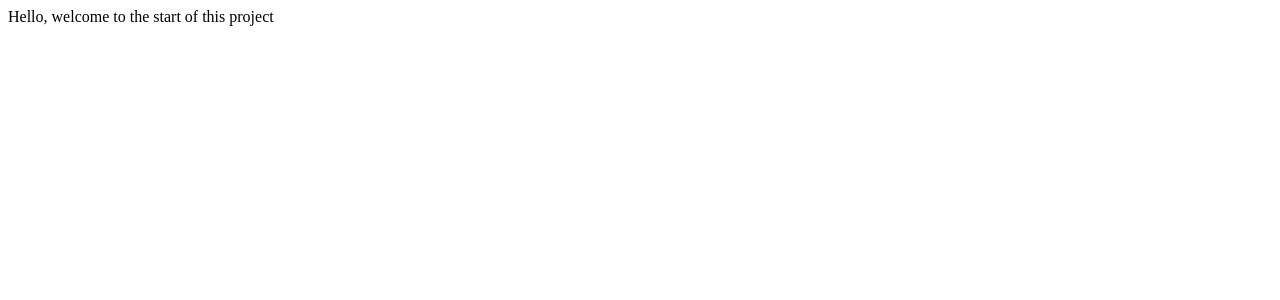
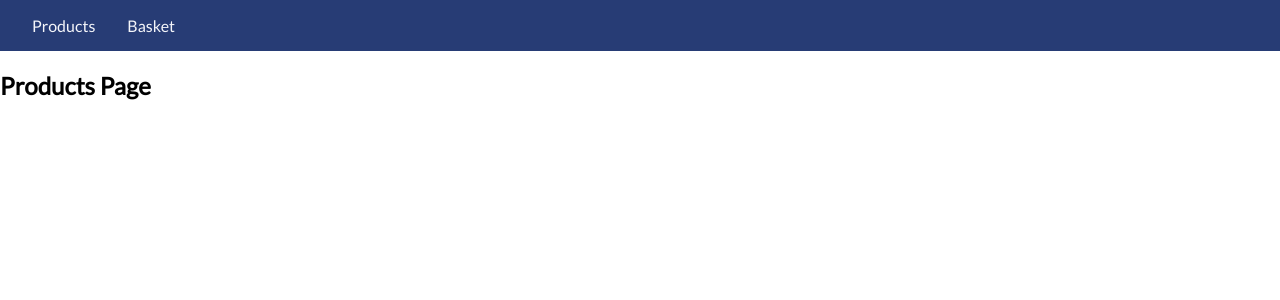
Before and after one commit to mazaherm/my-redux-shop, a React (Create React App) app: page / in a window 1280 px wide. Shown: the top 300 px of the page. Built offline with nearby package versions, Linux system fonts and the light colour scheme.

Commit message:
creates pages to navigate and uses react-router to navigate

```diff
--- a/src/App.js
+++ b/src/App.js
@@ -1,8 +1,23 @@
 import React from 'react';
+import { BrowserRouter as Router, Switch, Route, Redirect } from 'react-router-dom';
+
+import Navbar from './components/Navbar/Navbar';
+
+import ProductsPage from './pages/ProductsPage';
+import ProductPage from './pages/ProductPage';
+import BasketPage from './pages/BasketPage';
 
 const App = () => {
   return (
-    <div>Hello, welcome to the start of this project</div>
+    <Router>
+      <Navbar />
+      <Switch>
+        <Route exact path='/' component={ProductsPage} />
+        <Route exact path='/products/:id' component={ProductPage} />
+        <Route exact path='/basket' component={BasketPage} />
+        <Redirect to='/' />
+      </Switch>
+    </Router>
   )
 }
 
--- /dev/null
+++ b/src/components/Navbar/Navbar.js
@@ -0,0 +1,17 @@
+import React from 'react';
+import { Link } from 'react-router-dom';
+
+import './Navbar.scss';
+
+const Navbar = () => {
+  return (
+    <nav className='Navbar'>
+      <section>
+        <Link className='Navbar__Link' to='/'>Products</Link>
+        <Link className='Navbar__Link' to='/basket'>Basket</Link>
+      </section>
+    </nav>
+  );
+};
+
+export default Navbar;
--- /dev/null
+++ b/src/components/Navbar/Navbar.scss
@@ -0,0 +1,15 @@
+$module: 'Navbar';
+
+.#{$module} {
+  background-color: #273c75;
+  padding: 1rem;
+
+  &__Link {
+    color: #f5f6fa;
+    text-decoration: none;
+    padding: 1rem;
+  }
+  &__Link:hover {
+    background-color: #7f8fa6;
+  }
+}
--- /dev/null
+++ b/src/components/Navbar/index.js
@@ -0,0 +1 @@
+export { default } from './Navbar';
--- a/src/index.scss
+++ b/src/index.scss
@@ -0,0 +1,7 @@
+@import url('https://fonts.googleapis.com/css?family=Lato:300,400&display=swap');
+
+body {
+  margin: 0;
+  padding: 0;
+  font-family: 'Lato', sans-serif;
+}
--- /dev/null
+++ b/src/pages/BasketPage.js
@@ -0,0 +1,11 @@
+import React from 'react';
+
+const BasketPage = () => {
+  return (
+    <section>
+      <h1>Basket Page</h1>
+    </section>
+  );
+};
+
+export default BasketPage;
--- /dev/null
+++ b/src/pages/ProductPage.js
@@ -0,0 +1,11 @@
+import React from 'react';
+
+const ProductPage = () => {
+  return (
+    <section>
+      <h1>Single Product Page</h1>
+    </section>
+  );
+};
+
+export default ProductPage;
--- /dev/null
+++ b/src/pages/ProductsPage.js
@@ -0,0 +1,11 @@
+import React from 'react';
+
+const ProductsPage = () => {
+  return (
+    <section>
+      <h1>Products Page</h1>
+    </section>
+  );
+};
+
+export default ProductsPage;
```
